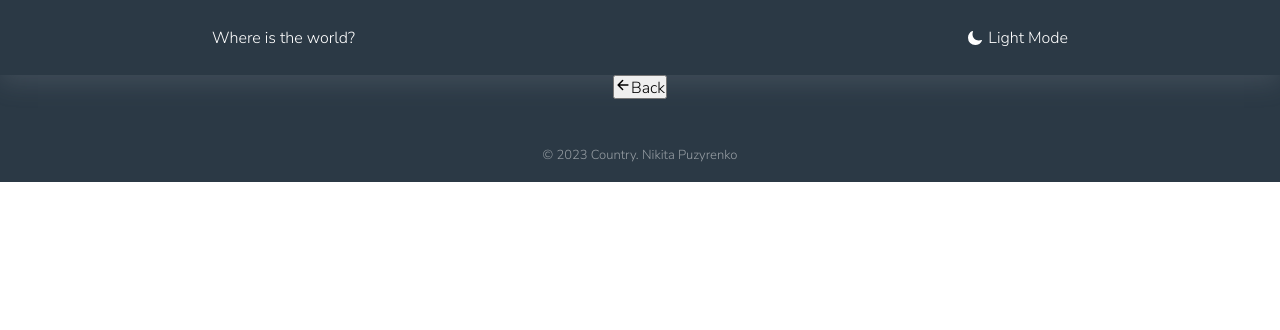
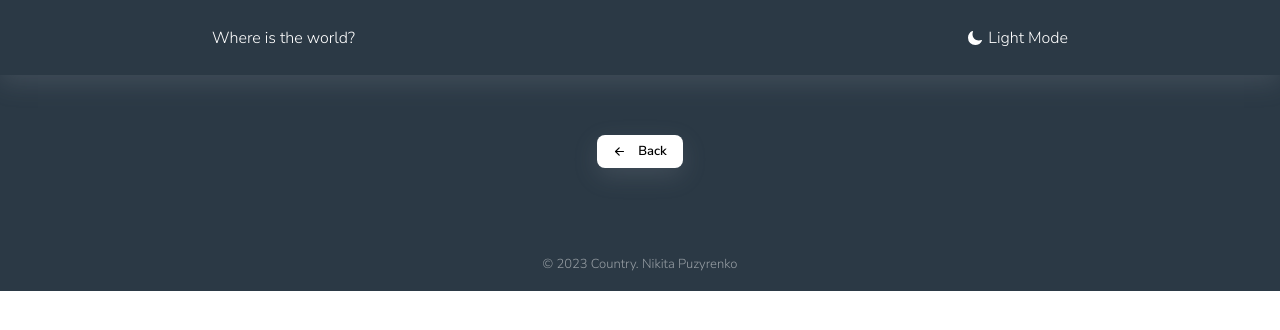
Before and after one commit to NikitOS-1/countries, a React (Create React App) app: page /country/1 in a window 1280 px wide. Shown: the top 330 px of the page. Built offline with nearby package versions, Linux system fonts and the light colour scheme; no server answers.

Commit message:
add style for button navigation

```diff
--- a/src/pages/Details/Navigation/Navigation.module.scss
+++ b/src/pages/Details/Navigation/Navigation.module.scss
@@ -0,0 +1,28 @@
+@import '../../../containers/App/vars';
+
+nav {
+    margin: 60px 0px 40px 0px;
+
+    button {
+        font: inherit;
+        font-weight: 600;
+        font-size: small;
+        padding: 0px 1rem;
+        background-color: $colors-ui-base-light;
+        box-shadow: $shadow-light;
+        line-height: 2.5;
+        border-radius: $radii;
+        border: none;
+        display: flex;
+        -webkit-box-align: center;
+        align-items: center;
+        gap: 0.75rem;
+        color: black;
+        cursor: pointer;
+
+        &:hover {
+            transition: 0.3s;
+            opacity: 0.8;
+        }
+    }
+}
```
